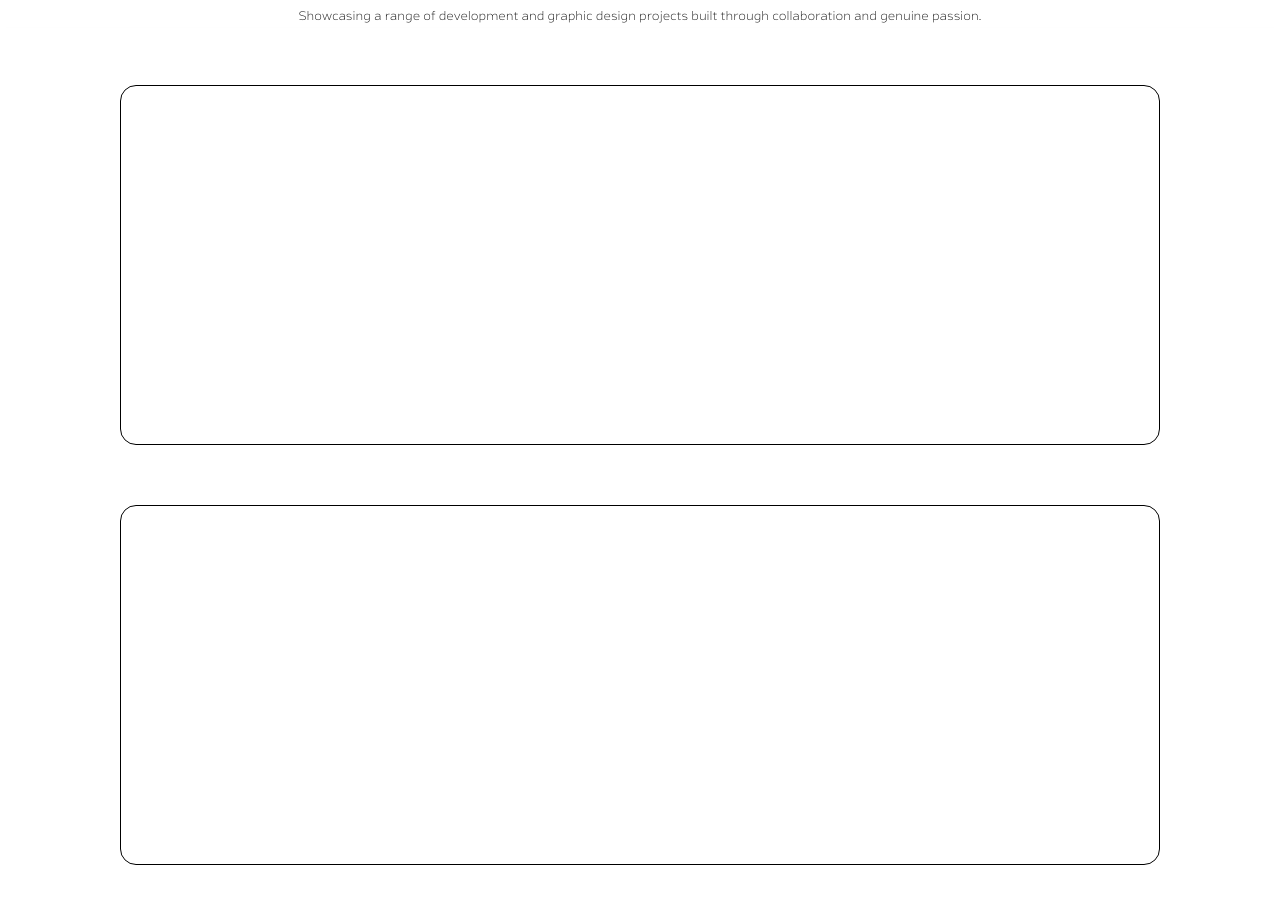
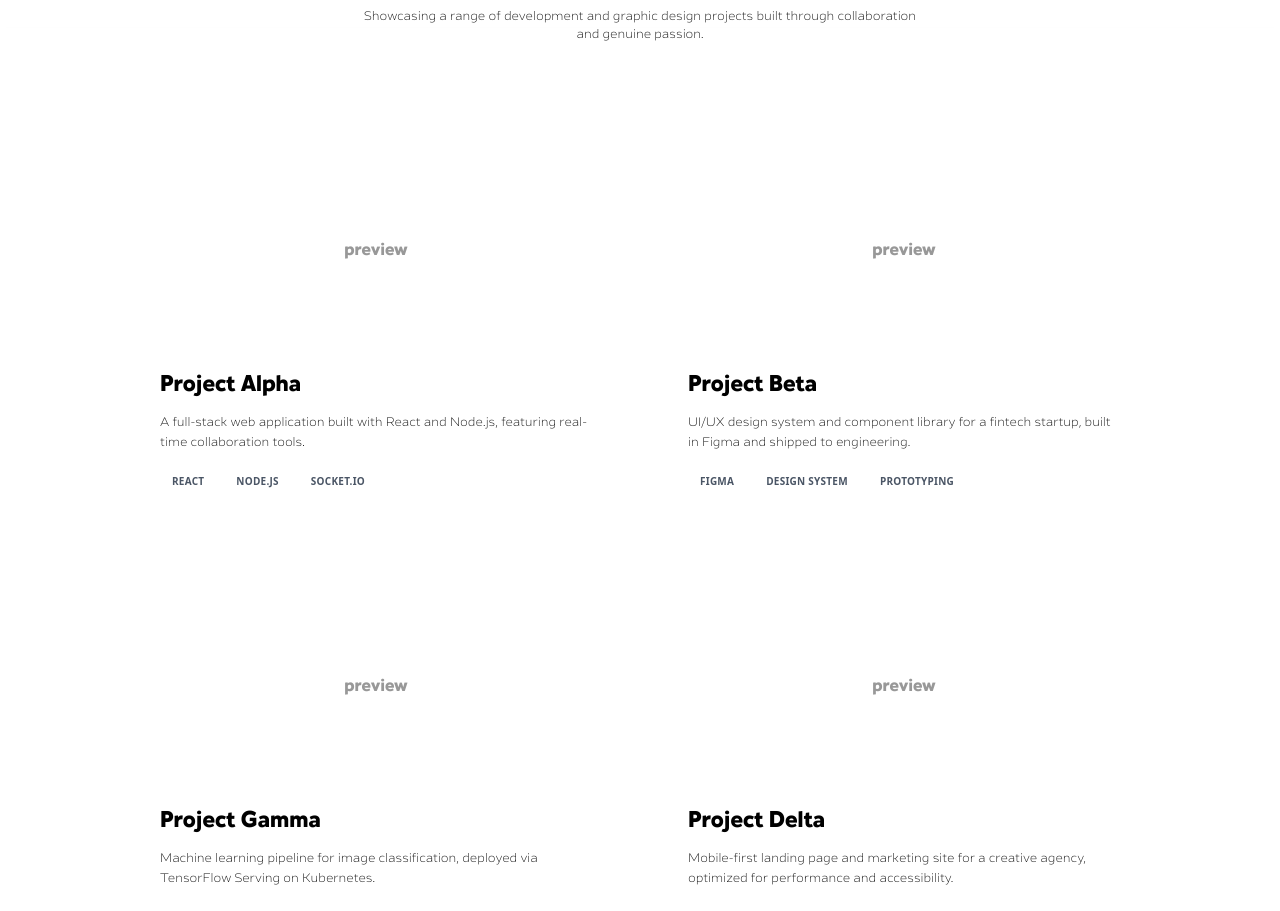
Before and after one commit to jsonJae/myportfolio, a React (Vite) app: page / in a window 1280 px wide. Shown: the part 1760-2671 px from the top of the page. Built offline with nearby package versions, Linux system fonts and the light colour scheme.

Commit message:
projects: redesign with project data, grid layout, and neumorphism cards

```diff
--- a/src/components/Projects.jsx
+++ b/src/components/Projects.jsx
@@ -1,23 +1,63 @@
-function ProjectCard(){
-    return(
-        <div className="flex flex-col w-full h-90 rounded-2xl border">
+const projects = [
+    {
+        title: "Project Alpha",
+        desc: "A full-stack web application built with React and Node.js, featuring real-time collaboration tools.",
+        tags: ["React", "Node.js", "Socket.io"],
+    },
+    {
+        title: "Project Beta",
+        desc: "UI/UX design system and component library for a fintech startup, built in Figma and shipped to engineering.",
+        tags: ["Figma", "Design System", "Prototyping"],
+    },
+    {
+        title: "Project Gamma",
+        desc: "Machine learning pipeline for image classification, deployed via TensorFlow Serving on Kubernetes.",
+        tags: ["Python", "TensorFlow", "Kubernetes"],
+    },
+    {
+        title: "Project Delta",
+        desc: "Mobile-first landing page and marketing site for a creative agency, optimized for performance and accessibility.",
+        tags: ["Next.js", "Tailwind", "GSAP"],
+    },
+];
+
+function ProjectCard({ title, desc, tags }) {
+    return (
+        <div className="shadow-neu rounded-[32px] bg-surface p-6 md:p-8 transition-all duration-300 ease-out hover:shadow-neu-hover hover:-translate-y-1 active:translate-y-0.5 cursor-pointer">
+            <div className="w-full h-44 md:h-48 rounded-2xl bg-surface shadow-neu-inset mb-6 flex items-center justify-center">
+                <span className="text-primary font-hartwell text-lg opacity-40">preview</span>
+            </div>
+            <h3 className="text-xl md:text-2xl text-primary font-hartwell leading-tight">{title}</h3>
+            <p className="text-[12px] text-black font-ambulatoria mt-3 leading-relaxed">{desc}</p>
+            <div className="flex flex-wrap gap-2 mt-4">
+                {tags.map((tag) => (
+                    <span
+                        key={tag}
+                        className="text-[10px] font-bold tracking-wide uppercase px-3 py-1.5 rounded-full shadow-neu-small text-gray-600"
+                    >
+                        {tag}
+                    </span>
+                ))}
+            </div>
         </div>
     );
 }
 
-
-export default function Projects(){
+export default function Projects() {
     return (
-        <div className="flex flex-col min-h-screen">
-            <p className="text-[64px] text-[#0824A9] font-hartwell text-center shadow-[0_-4px_6px_-1px_rgba(0,0,0,0.1)] pt-15"> curated works. </p>
-            <p className="text-[12px] text-black font-ambulatoria text-center -m-5"> Showcasing a range of development and graphic design projects built through collaboration and genuine passion. </p>
+        <div className="flex flex-col min-h-screen px-4 md:px-0">
+            <p className="text-[40px] md:text-[64px] text-primary font-hartwell text-center shadow-[0_-4px_6px_-1px_rgba(0,0,0,0.1)] pt-15">
+                curated works.
+            </p>
+            <p className="text-[12px] text-black font-ambulatoria text-center -mt-5 max-w-xl mx-auto">
+                Showcasing a range of development and graphic design projects built through collaboration and genuine passion.
+            </p>
 
             <div className="flex justify-center">
-                <div className="flex flex-col w-260 my-20 gap-15">
-                    <ProjectCard />
-                    <ProjectCard />
-                    <ProjectCard />
-                    <ProjectCard />
+                <div className="grid grid-cols-1 md:grid-cols-2 gap-6 md:gap-8 my-16 md:my-20 max-w-5xl w-full">
+                    {projects.map((project) => (
+                        <ProjectCard key={project.title} {...project} />
+                    ))}
                 </div>
             </div>
         </div>
```
